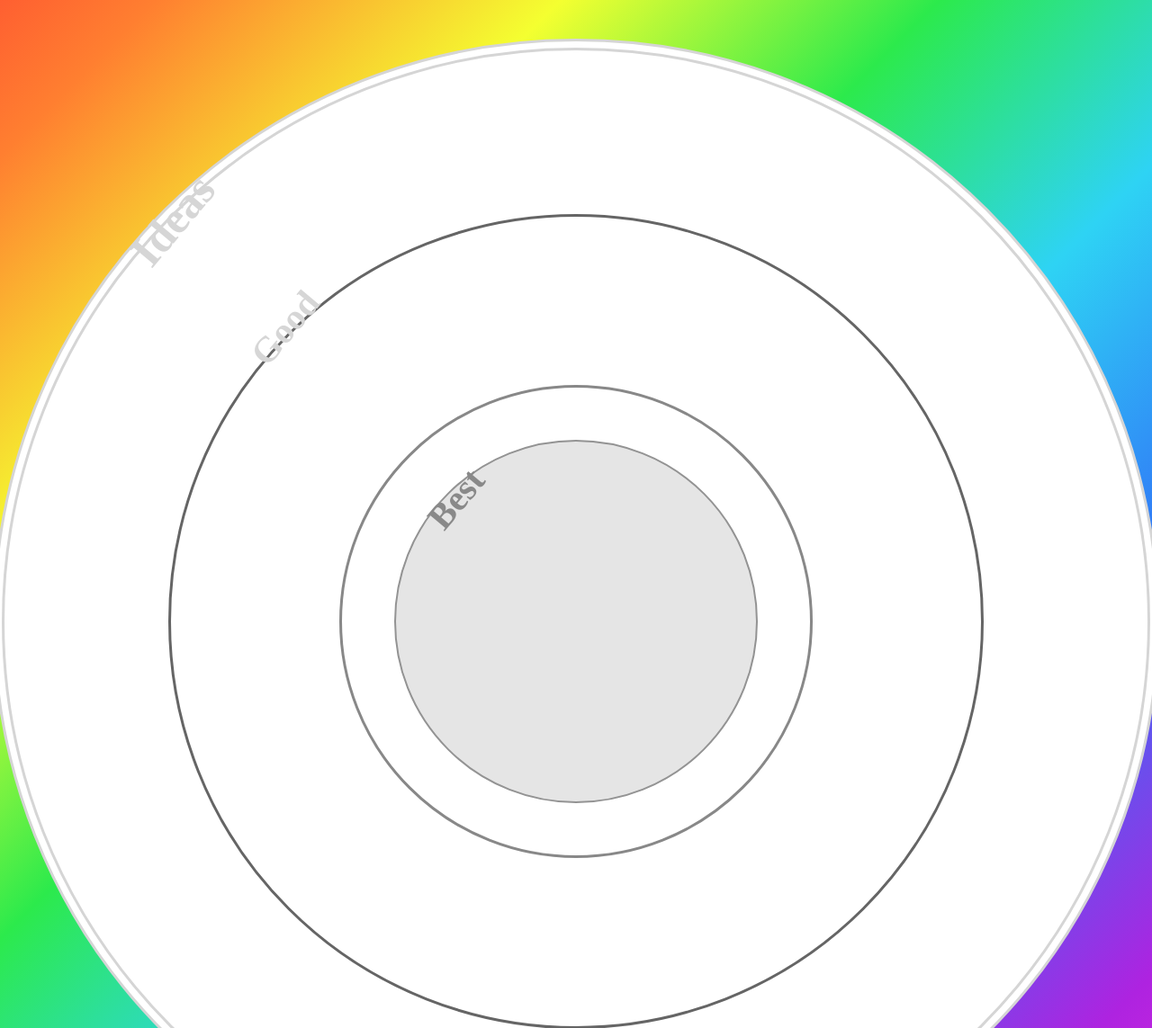
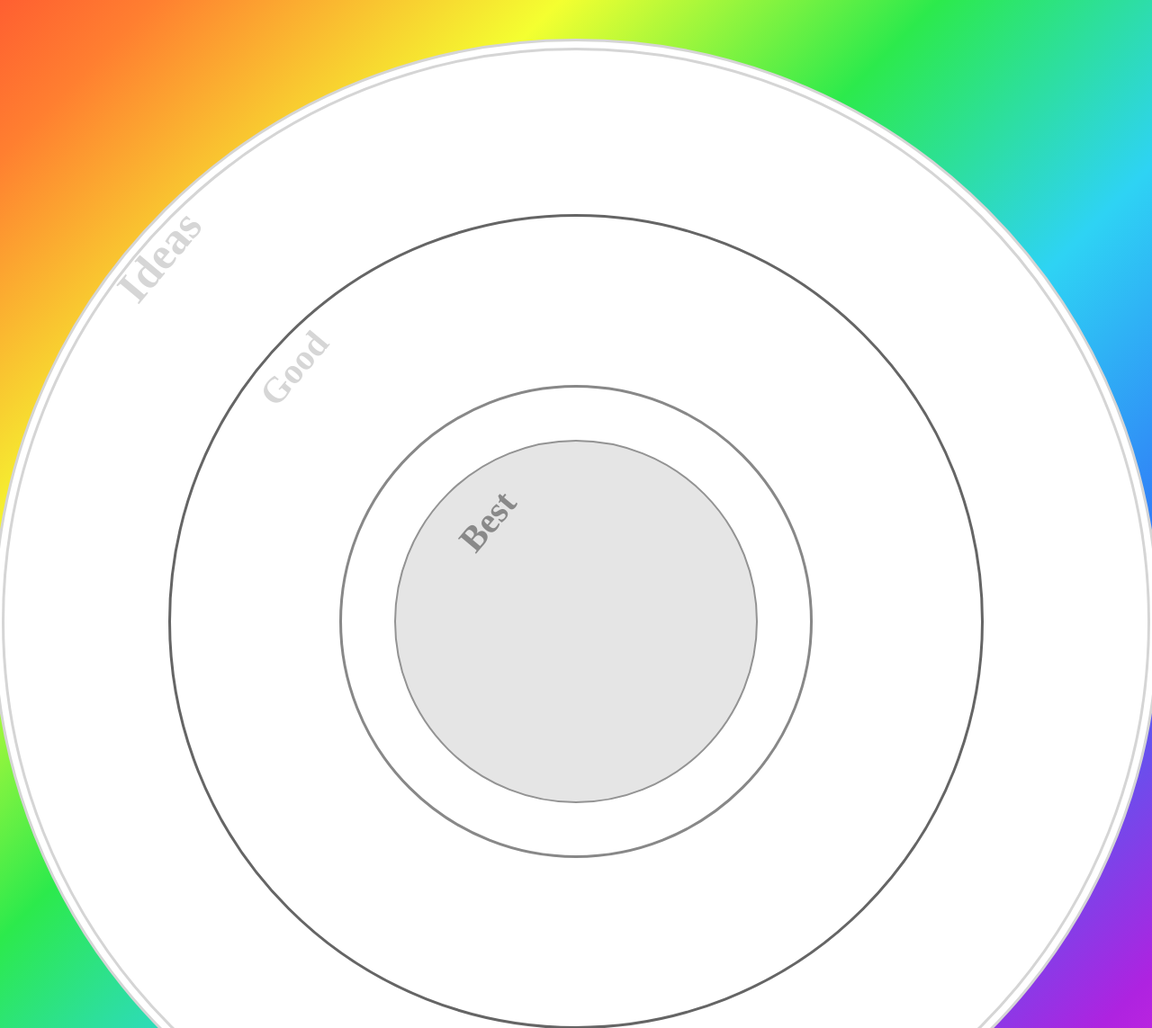
Before and after one commit to yonggi1234/post-it_front, a Node server app: page /pmi in a window 1280 px wide; the page is wider, and only the part inside the window is pictured. Shown: the part 174-1317 px from the top of that part at 90% size. Run offline with Node 20, Linux system fonts and the light colour scheme; data that the repository does not hold is empty.

Commit message:
포스트잇 크기 수정

```diff
--- a/public/js/drawImg.js
+++ b/public/js/drawImg.js
@@ -39,7 +39,7 @@ window.addEventListener('DOMContentLoaded', function() {
   var board = document.getElementById('board');
   var postItImgs = [];
 
-  fetch('/api/postits')
+  fetch('/api/pmi')
     .then(function(response) {
       return response.json();
     })
@@ -51,16 +51,26 @@ window.addEventListener('DOMContentLoaded', function() {
       console.log('Error:', error);
     });
 
-  function createPostIts() {
+    function createPostIts() {
       postItImgs.forEach(function(postit) {
           var postItElement = document.createElement('div');
-          postItElement.className = 'postit';
+          postItElement.className = postit.img;
           postItElement.style.left = postit.position_x + 'px';
           postItElement.style.top = postit.position_y + 'px';
+          postItElement.style.position='absolute';
+          // postItElement.style.backgroundSize=150+'px';
+          postItElement.style.zIndex=2;
 
           var imgElement = document.createElement('img');
-          imgElement.src = postit.img;
-
+          imgElement.src = postit.img+'.jpeg';
+          if (postit.size==0){
+            imgElement.style.width=150+'px';
+            imgElement.style.height=75+'px';
+          }
+          else{
+            imgElement.style.width=150+'px';
+            imgElement.style.height=150+'px';
+          }
           postItElement.appendChild(imgElement);
           board.appendChild(postItElement);
           addDoubleClickEvent(postItElement);
--- a/public/js/pmi.js
+++ b/public/js/pmi.js
@@ -1,43 +1,42 @@
-function resizeBoard() {
-    var rectangle = document.getElementById("rectangle");
-    var circle = document.getElementById("circle");
-    var circle1 = document.getElementById("circle1");
-    var circle2 = document.getElementById("circle2");
-    var circle3 = document.getElementById("circle3");
-    var circle4 = document.getElementById("circle4");
-    var circle5 = document.getElementById("circle5");
+// function resizeBoard() {
+//     var rectangle = document.getElementById("rectangle");
+//     var circle = document.getElementById("circle");
+//     var circle1 = document.getElementById("circle1");
+//     var circle2 = document.getElementById("circle2");
+//     var circle3 = document.getElementById("circle3");
+//     var circle4 = document.getElementById("circle4");
+//     var circle5 = document.getElementById("circle5");
 
-    var windowWidth = window.innerWidth;
-    var windowHeight = window.innerHeight;
+//     var windowWidth = window.innerWidth;
+//     var windowHeight = window.innerHeight;
 
-    var rectangleHeight = windowHeight * 0.995;
-    var rectangleWidth = rectangleHeight - 15;
+//     var rectangleHeight = windowHeight * 0.995;
+//     var rectangleWidth = rectangleHeight - 15;
 
-    if (rectangleWidth >= windowWidth - 20){
-        rectangleWidth = windowWidth * 0.98;
-        rectangleHeight = rectangleWidth + 10;
-    }
+//     if (rectangleWidth >= windowWidth - 20){
+//         rectangleWidth = windowWidth * 0.98;
+//         rectangleHeight = rectangleWidth + 10;
+//     }
 
-    var diameter = rectangleWidth-30;
+//     var diameter = rectangleWidth-30;
+//     rectangle.style.width = rectangleWidth + "px";
+//     rectangle.style.height = rectangleHeight + "px";
+//     circle.style.width = diameter + "px";
+//     circle.style.height = diameter + "px";
+//     circle5.style.width = diameter + "px";
+//     circle5.style.height = diameter + "px";
+//     circle4.style.width = (diameter - 10) + "px";
+//     circle4.style.height = (diameter - 10) + "px";
+//     circle3.style.width = ((diameter-10) * 4.5 / 7) + "px";
+//     circle3.style.height = ((diameter-10) * 4.5 / 7) + "px";
+//     circle2.style.width = ((diameter-10) * 2 / 7) + "px";
+//     circle2.style.height = ((diameter-10) * 2 / 7) + "px";
+//     circle1.style.width = ((diameter-10) * 1.5 / 7) + "px";
+//     circle1.style.height = ((diameter-10) * 1.5 / 7) + "px";
+//   }
 
-    rectangle.style.width = rectangleWidth + "px";
-    rectangle.style.height = rectangleHeight + "px";
-    circle.style.width = diameter + "px";
-    circle.style.height = diameter + "px";
-    circle5.style.width = diameter + "px";
-    circle5.style.height = diameter + "px";
-    circle4.style.width = (diameter - 10) + "px";
-    circle4.style.height = (diameter - 10) + "px";
-    circle3.style.width = ((diameter-10) * 4.5 / 7) + "px";
-    circle3.style.height = ((diameter-10) * 4.5 / 7) + "px";
-    circle2.style.width = ((diameter-10) * 2 / 7) + "px";
-    circle2.style.height = ((diameter-10) * 2 / 7) + "px";
-    circle1.style.width = ((diameter-10) * 1.5 / 7) + "px";
-    circle1.style.height = ((diameter-10) * 1.5 / 7) + "px";
-  }
+//   window.onresize = function() {
+//     resizeBoard();
+//   };
 
-  window.onresize = function() {
-    resizeBoard();
-  };
-
-  resizeBoard();
+//   resizeBoard();
--- a/public/stylesheets/pmi.css
+++ b/public/stylesheets/pmi.css
@@ -36,24 +36,24 @@ body {
 
 #text1 {
     position: absolute;
-    top: 40px;
-    left: 30px;
+    top: 65px;
+    left: 65px;
     transform: rotate(-50deg);
     font-size: 40px; color: rgb(137, 137, 137);
 }
 
 #text2 {
     position: absolute;
-    top: 100px;
-    left: 80px;
+    top: 145px;
+    left: 90px;
     transform: rotate(-50deg);
     font-size: 40px; color: rgb(214, 214, 214);
 }
 
 #text3 {
     position: absolute;
-    top: 160px;
-    left: 130px;
+    top: 200px;
+    left: 115px;
     transform: rotate(-50deg);
     font-size: 50px; color: rgb(214, 214, 214);
 }
--- a/views/scammper.ejs
+++ b/views/scammper.ejs
@@ -10,7 +10,6 @@
         <div id="board">
           </div>
         <div class="board">
-
             <div class="additional-box">
                 <span class="blank-text">&nbsp&nbspTheme&nbsp:</span>
             </div>
```
Also changed, not shown: public/js/scammper.js (+29 -24 lines), views/kanban.ejs (+4 -4 lines).
